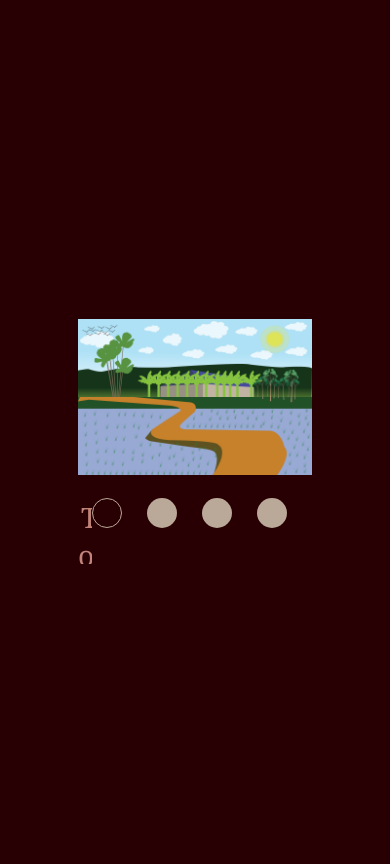
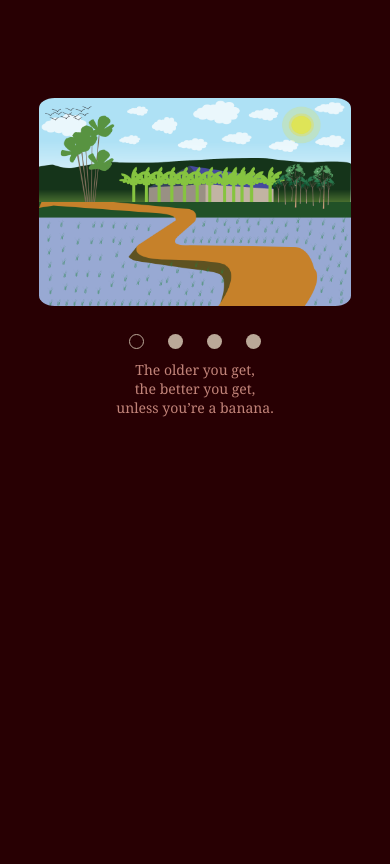
Before and after one commit to AlionaMu/cssMemSlider, a plain HTML site: page cssMemSlider/index.html in a window 390 px wide. Drawn offline with Linux system fonts and the light colour scheme.

Commit message:
feat: implement adaptive (Sun, Oct 17, 2021 04:52:25 PM)

```diff
--- a/cssMemSlider/style.css
+++ b/cssMemSlider/style.css
@@ -9,6 +9,7 @@ html {
 }
 
 body {
+  margin-top: 5%;
   display: flex;
   flex-direction: column;
   align-items: center;
@@ -28,7 +29,7 @@ h1, header, footer {
   display: flex;
   flex-direction: column;
   align-items: center;
-  padding: 10% 10% 0%;
+  padding: 5% 10% 0%;
 }
 
 input {
@@ -38,11 +39,10 @@ input {
 .slider {
   flex-direction: row;
   overflow-x: hidden;
-  max-width: 60vw;
+  max-width: 45vw;
 }
 
 .slider__img {
-  border-radius: 5%;
   width: 100%;
   height: 100%;
   transition: 0.4s;
@@ -51,6 +51,7 @@ input {
 .img {
   width: 100%;
   height: auto;
+  border-radius: 5%;
 }
 
 .carousel {
@@ -61,8 +62,8 @@ input {
 
 .carousel__item {
   cursor: pointer;
-  height: 30px;
-  width: 30px;
+  height: 20px;
+  width: 20px;
   background-color: #BAA898;
   border-radius: 50%;
   margin-right: 25px;
@@ -164,6 +165,48 @@ input {
 .text__content {
   opacity: 0;
   font-family: Georgia, 'Times New Roman', Times, serif;
-  font-size: 28px;
+  font-size: 22px;
   color: #C2847A;
 }
+
+@media (max-width: 990px) {
+  .down {
+    flex-direction: column-reverse;
+    align-items: center;
+    height: 15vw;
+  }
+  .text__content {
+    font-size: 14px;
+  }
+  .carousel {
+    margin-bottom: 2%;
+    width: 50%;
+    justify-content: space-around;
+  }
+  .carousel__item {
+    margin-right: 0;
+    height: 15px;
+    width: 15px;
+  }
+}
+
+@media (max-width: 600px) {
+  body {
+    justify-content: initial;
+  }
+  .wrapper {
+    padding-top: 20%;
+  }
+  .slider {
+    max-width: 80vw ;
+  }
+  .text__content {
+    font-size: 14px;
+  }
+  .down {
+    height: 30vw;
+  }
+  .mem__wrapper {
+    width: 65%;
+  }
+}
```
